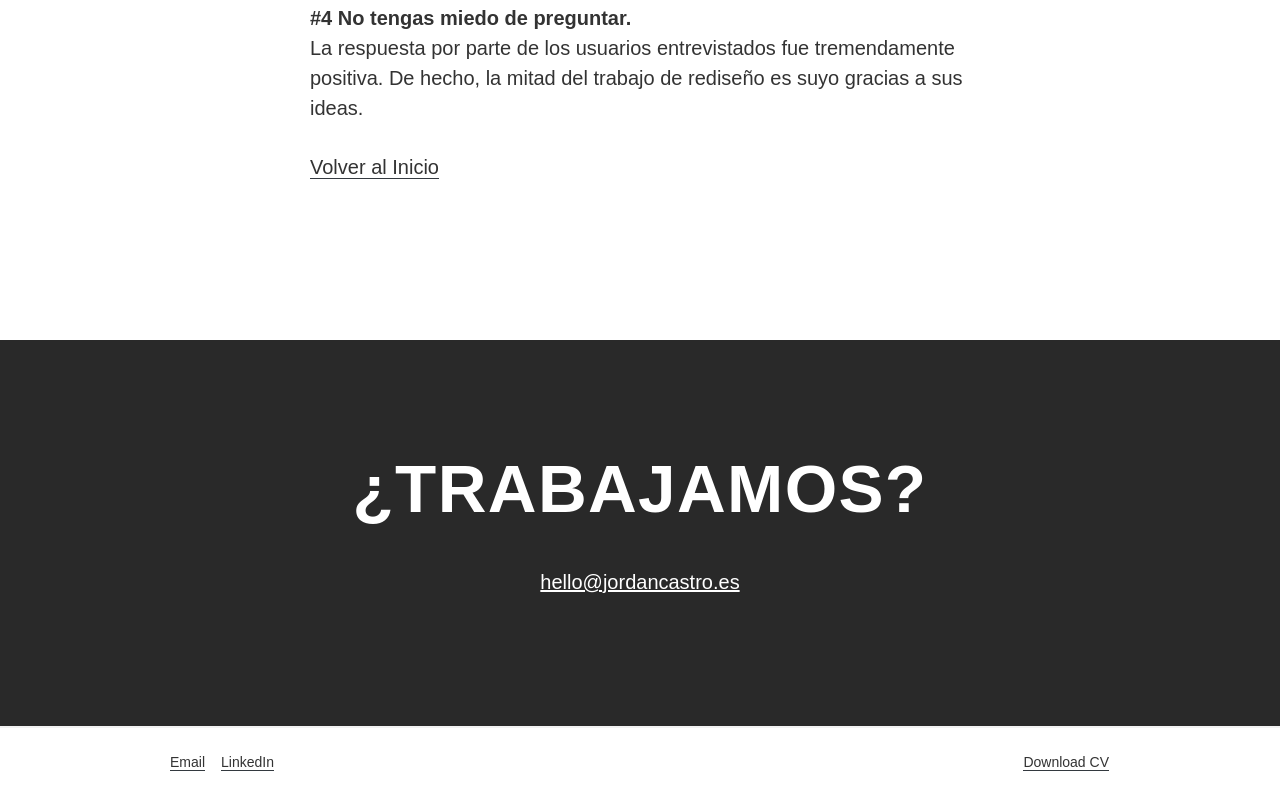
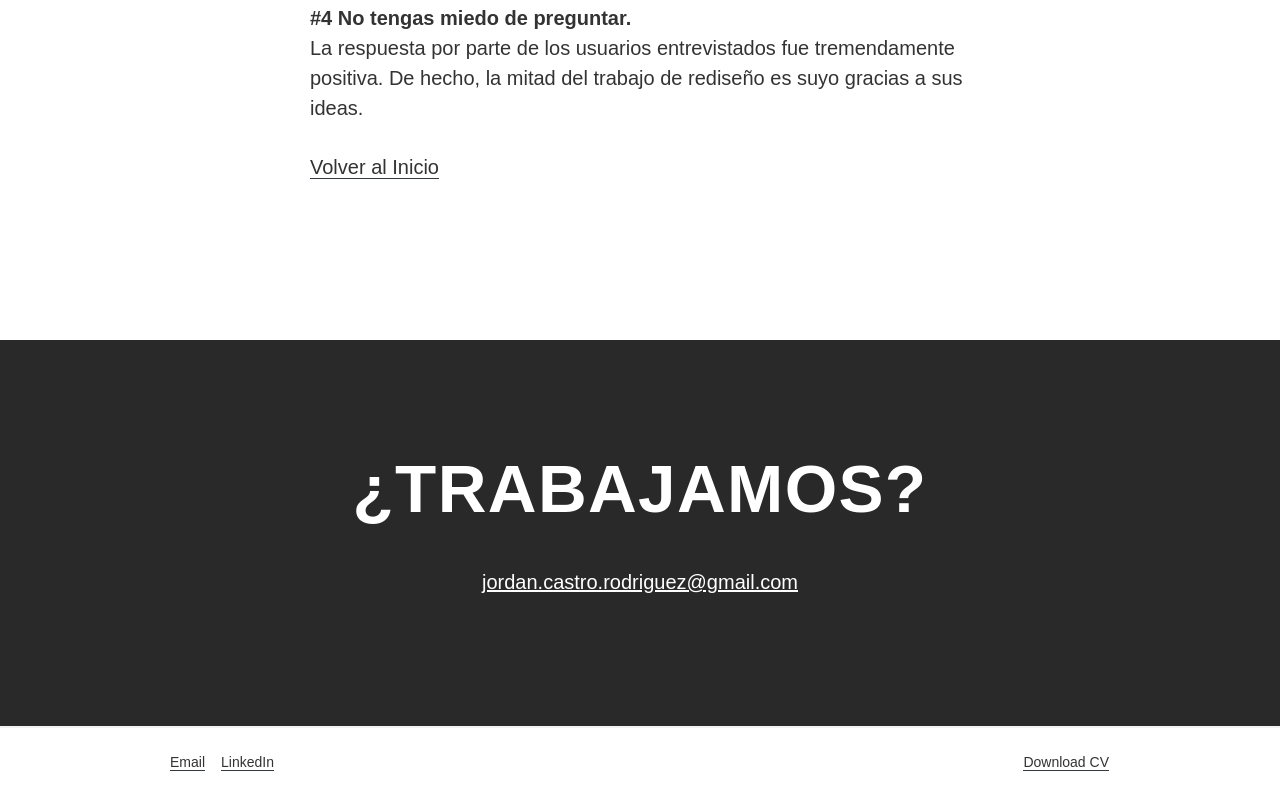
Before and after one commit to JordanCastro/Jordancastro.github.io, a plain HTML site: page CTRM.html in a window 1280 px wide. Shown: the part 7914-8724 px from the top of the page. Drawn offline with nearby package versions, Linux system fonts and the light colour scheme; a web font is replaced by a local one.

Commit message:
Update CTRM.html

```diff
--- a/CTRM.html
+++ b/CTRM.html
@@ -343,8 +343,8 @@
           ¿Trabajamos?<br />
         </div>
         <div class="text-block-15 hide">I‘m open for projects</div>
-        <a href="mailto:hello@jordancastro.es" target="_blank" class="link-7"
-          >hello@jordancastro.es</a
+        <a href="mailto:jordan.castro.rodriguez@gmail.com" target="_blank" class="link-7"
+          >jordan.castro.rodriguez@gmail.com</a
         >
       </div>
     </div>
```
